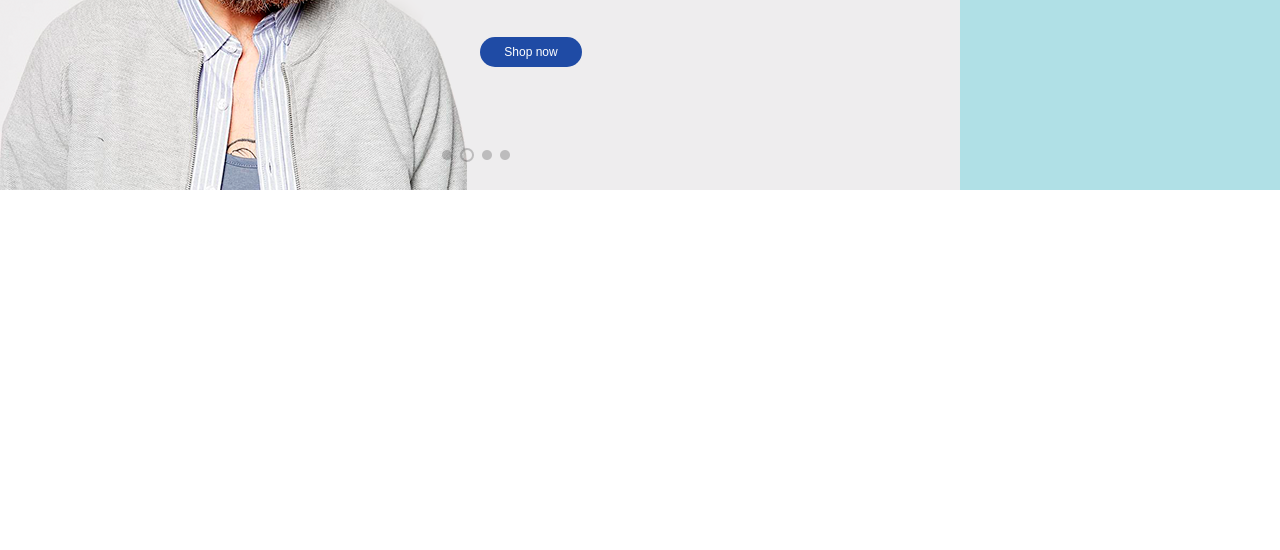
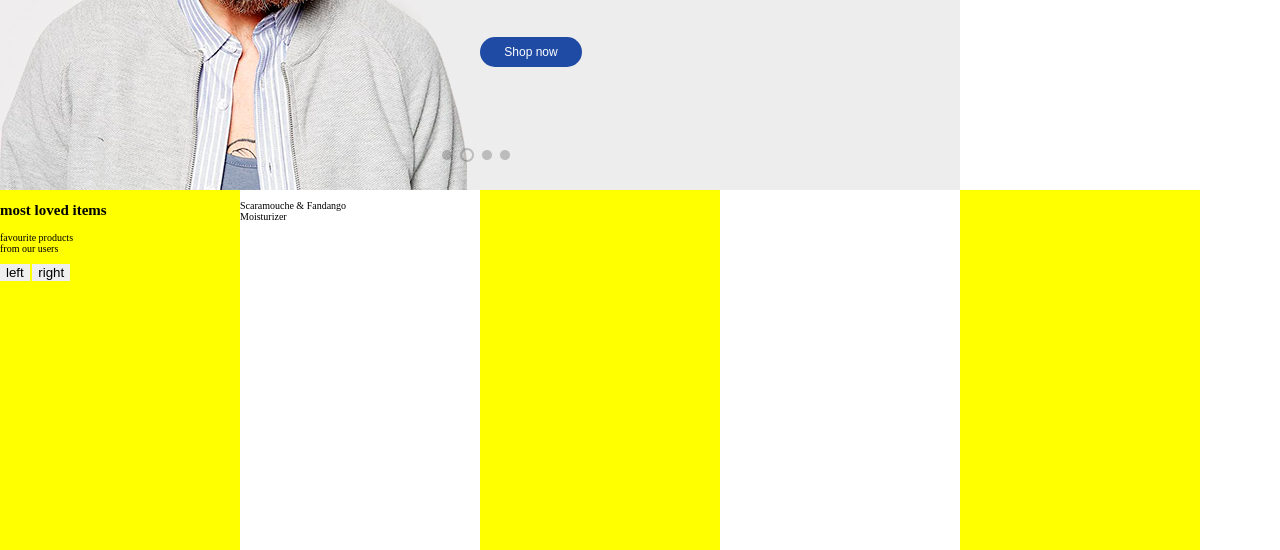
Before and after one commit to goexpert/Aware-1920, a plain HTML site: page index.html in a window 1280 px wide. Shown: the part 290-840 px from the top of the page. Before the commit the page ends 800 px from the top, so only its background shows below. Drawn offline with Linux system fonts and the light colour scheme.

Commit message:
most-loved 영역 작업 준비

```diff
--- a/index.html
+++ b/index.html
@@ -6,6 +6,7 @@
   <meta http-equiv="X-UA-Compatible" content="ie=edge">
   <link rel="stylesheet" href="css/style.css">
   <link rel="stylesheet" href="css/slider.css">
+  <link rel="stylesheet" href="css/most-loved.css">
   <title>Document</title>
 </head>
 <body>
@@ -37,16 +38,39 @@
         <li>4</li>
       </ul>
     </div>
-    <div class="col-8 slider-category">
+    <div class="col-8 slider-banners">
       카테고리 배너 영역
     </div>
   </div>
-  <div class="banners-1">
+  <section class="row most-loved">
+    <div class="col-2">
+      <h2>most loved items</h2>
+      <p>favourite products<br>from our users</p>
+      <button class="btn-most-loved-item-left">left</button>
+      <button class="btn-most-loved-item-right">right</button>
+    </div>
+    <div class="col-2">
+      <p>Scaramouche &amp; Fandango<br>Moisturizer</p>
+    </div>
+    <div class="col-2">
 
-  </div>
-  <div class="most-loved">
+    </div>
+    <div class="col-2">
 
-  </div>
+    </div>
+    <div class="col-2">
+
+    </div>
+    <div class="col-2">
+
+    </div>
+    <div class="col-2">
+
+    </div>
+    <div class="col-2">
+
+    </div>
+  </section>
   <div class="banners-2">
 
   </div>
--- /dev/null
+++ b/sass/most-loved.sass
@@ -0,0 +1,6 @@
+
+.most-loved
+  div
+    height: 360px
+    &:nth-child(odd)
+      background: yellow
--- a/sass/slider.sass
+++ b/sass/slider.sass
@@ -121,6 +121,6 @@ html
 		height: 14px
 		background: url("../images/btn/btn-slide-on.png") no-repeat
 
-.slider-category
+.slider-banners
 	background: powderblue
 	height: 48rem
```
Also changed, not shown: css/most-loved.css (added).
